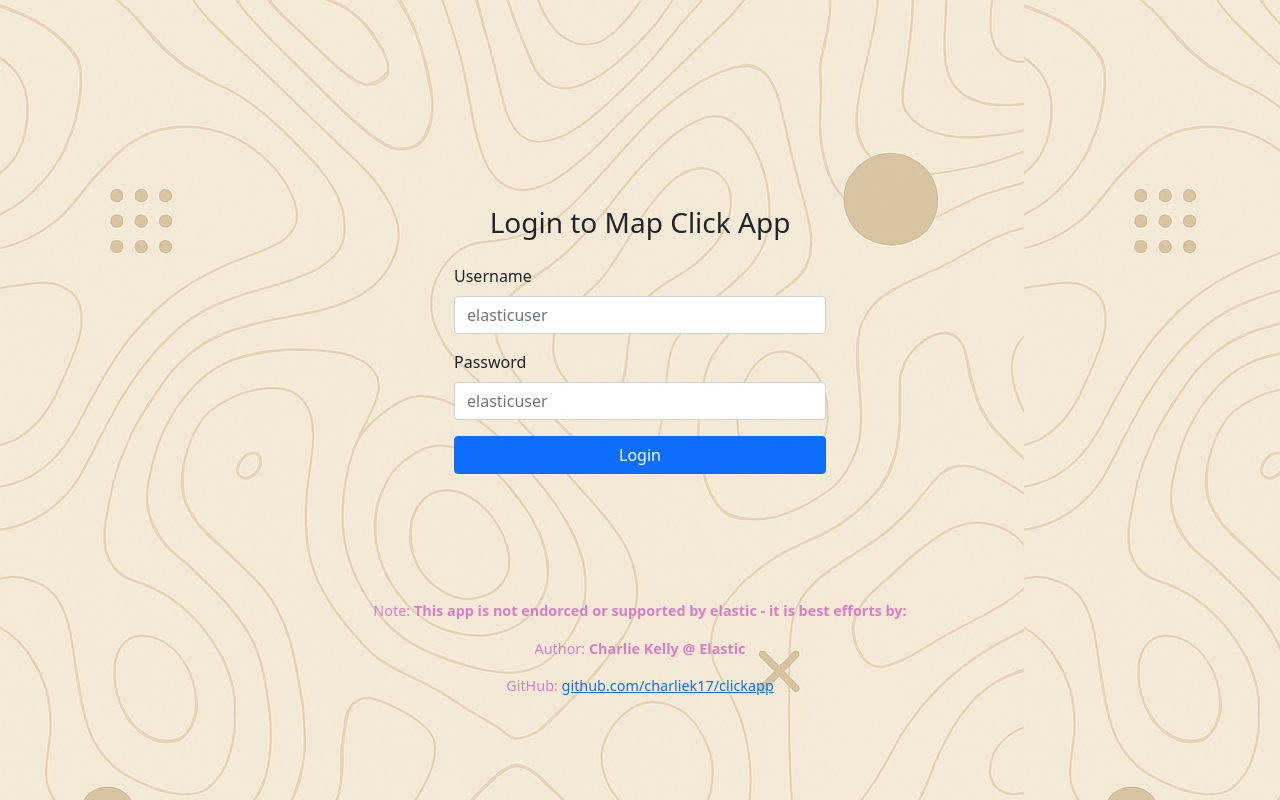
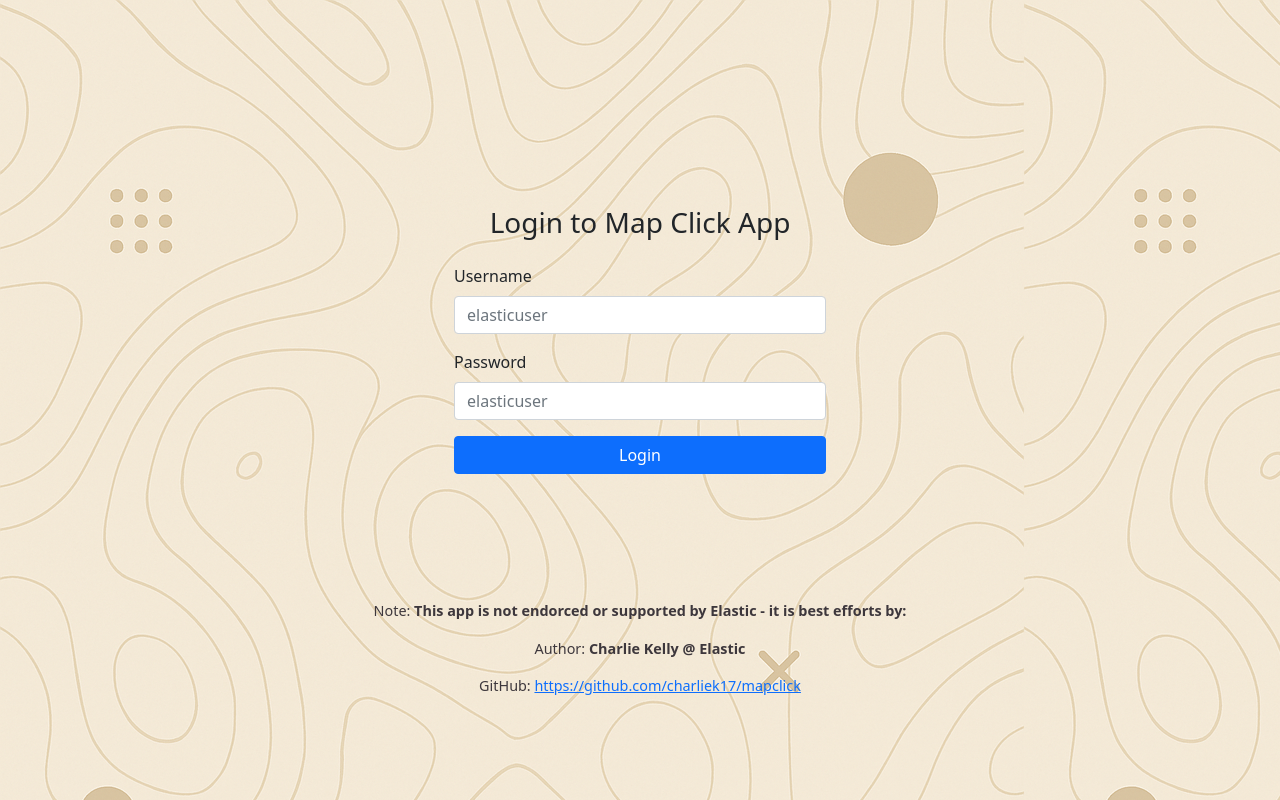
Before and after one commit to techno9487/GeoHelm, a website: page public/index.html in a window 1280 px wide. Drawn offline with Linux system fonts and the light colour scheme.

Commit message:
update url

```diff
--- a/public/index.html
+++ b/public/index.html
@@ -24,7 +24,7 @@
 
     .credits {
       font-size: 0.9rem;
-      color: #d67fc5;
+      color: #3d373c;
     }
   </style>
 </head>
@@ -46,9 +46,9 @@
   </div>
   </div class="row">
     <div class="credits text-center col-md-12 mb-4">
-      <p>Note: <strong>This app is not endorced or supported by elastic - it is best efforts by:</strong></p>
+      <p>Note: <strong>This app is not endorced or supported by Elastic - it is best efforts by:</strong></p>
       <p>Author: <strong>Charlie Kelly @ Elastic</strong></p>
-      <p>GitHub: <a href="https://github.com/charliek17/clickapp" target="_blank">github.com/charliek17/clickapp</a></p>
+      <p>GitHub: <a href="https://github.com/charliek17/mapclick" target="_blank">https://github.com/charliek17/mapclick</a></p>
     </div>
   </div>
 </div>
@@ -66,7 +66,7 @@
           <div class="modal-body">
             <div class="mb-3"><label class="form-label">Coordinates</label><input type="text" class="form-control" id="coords" readonly></div>
             <div class="mb-3"><label class="form-label">Note</label><input type="text" class="form-control" id="note" required></div>
-            <div class="mb-3"><label class="form-label">Type</label><input type="text" class="form-control" id="type" required></div>
+            <div class="mb-3"><label class="form-label">Type</label><input type="text" class="form-control" id="type" pattern="[A-Z]*" required></div>
             <div class="mb-3"><label class="form-label">Number</label><input type="number" class="form-control" id="number" required></div>
             <div class="mb-3"><label class="form-label">Fruit</label><input type="text" class="form-control" id="fruit"></div>
             <div class="mb-3"><label class="form-label">Shipment</label><input type="text" class="form-control" id="shipment"></div>
```
